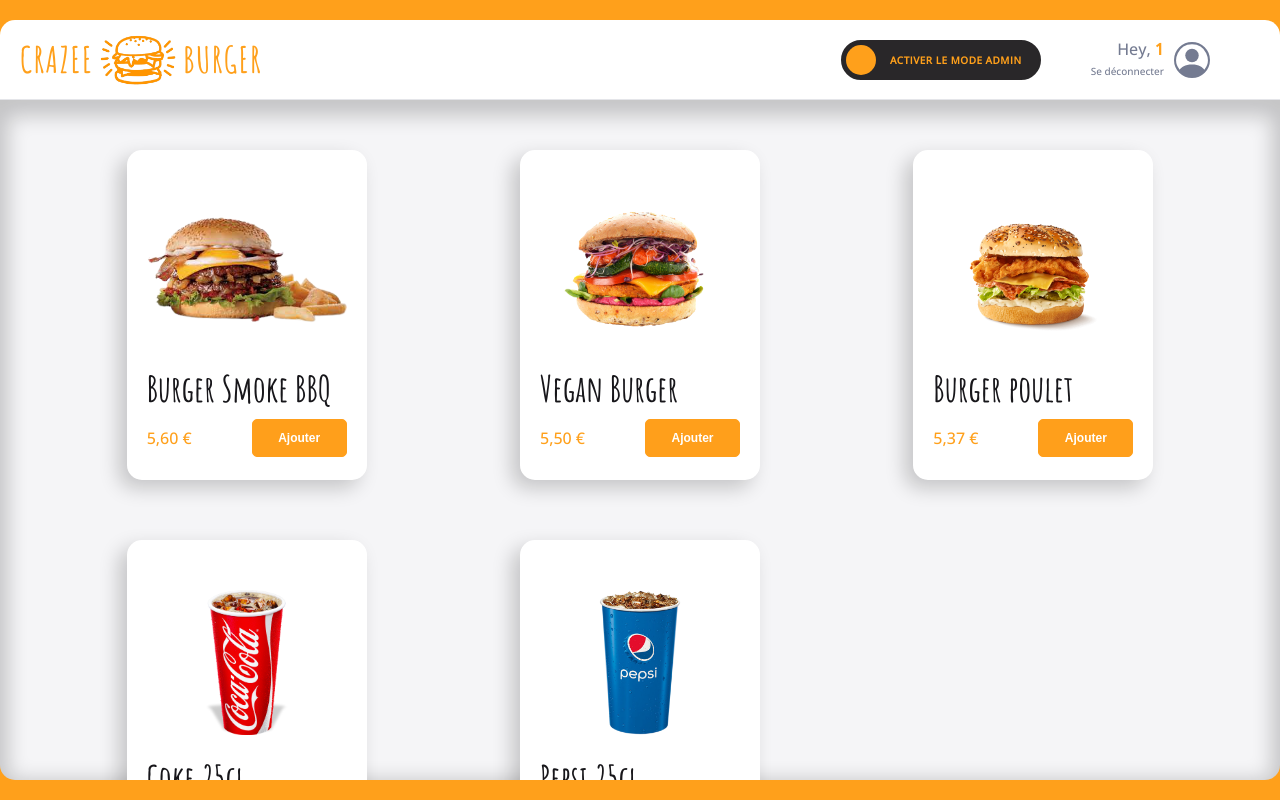
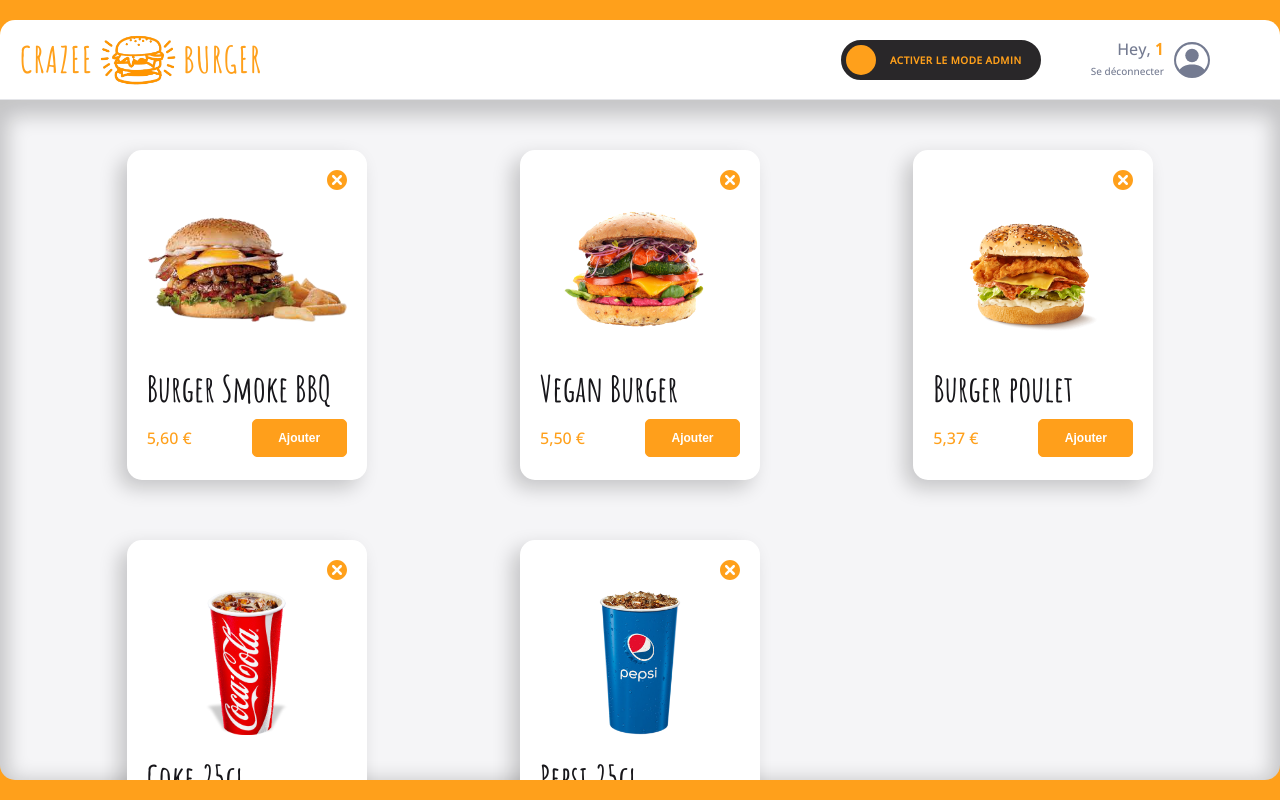
Before and after one commit to Chermann-KING/burger, a React (Create React App) app: page /order/1 in a window 1280 px wide. Built offline with nearby package versions, Linux system fonts and the light colour scheme.

Commit message:
✨ F08: CARD > Add delete button

```diff
--- a/src/components/reusable-ui/Card.js
+++ b/src/components/reusable-ui/Card.js
@@ -1,10 +1,14 @@
 import { styled } from "styled-components";
 import { theme } from "../../theme/theme";
 import PrimaryButton from "./PrimaryButton";
+import { TiDelete } from "react-icons/ti";
 
 export default function Card({ id, imageSource, title, leftDescription }) {
   return (
     <CardStyled key={id}>
+      <button className="delete-button" aria-label="delete-button">
+        <TiDelete className="icon" />
+      </button>
       <div className="image">
         <img src={imageSource} alt={title} />
       </div>
@@ -31,6 +35,7 @@
 const CardStyled = styled.div`
   width: 240px;
   height: 330px;
+  position: relative;
 
   display: grid;
   grid-template-rows: 65% 1fr;
@@ -40,6 +45,32 @@
   background: ${theme.colors.white};
   border-radius: ${theme.borderRadius.extraRound};
   box-shadow: ${theme.shadows.medium};
+
+  .delete-button {
+    cursor: pointer;
+    position: absolute;
+    top: 15px;
+    right: 15px;
+    border: 1px solid red;
+    width: 30px;
+    height: 30px;
+    color: ${theme.colors.primary};
+    padding: 0;
+    border: none;
+    background: none;
+
+    .icon {
+      height: 100%;
+      width: 100%;
+    }
+
+    :hover {
+      color: ${theme.colors.red};
+    }
+    :active {
+      color: ${theme.colors.primary};
+    }
+  }
 
   .image {
     width: 100%;
```
